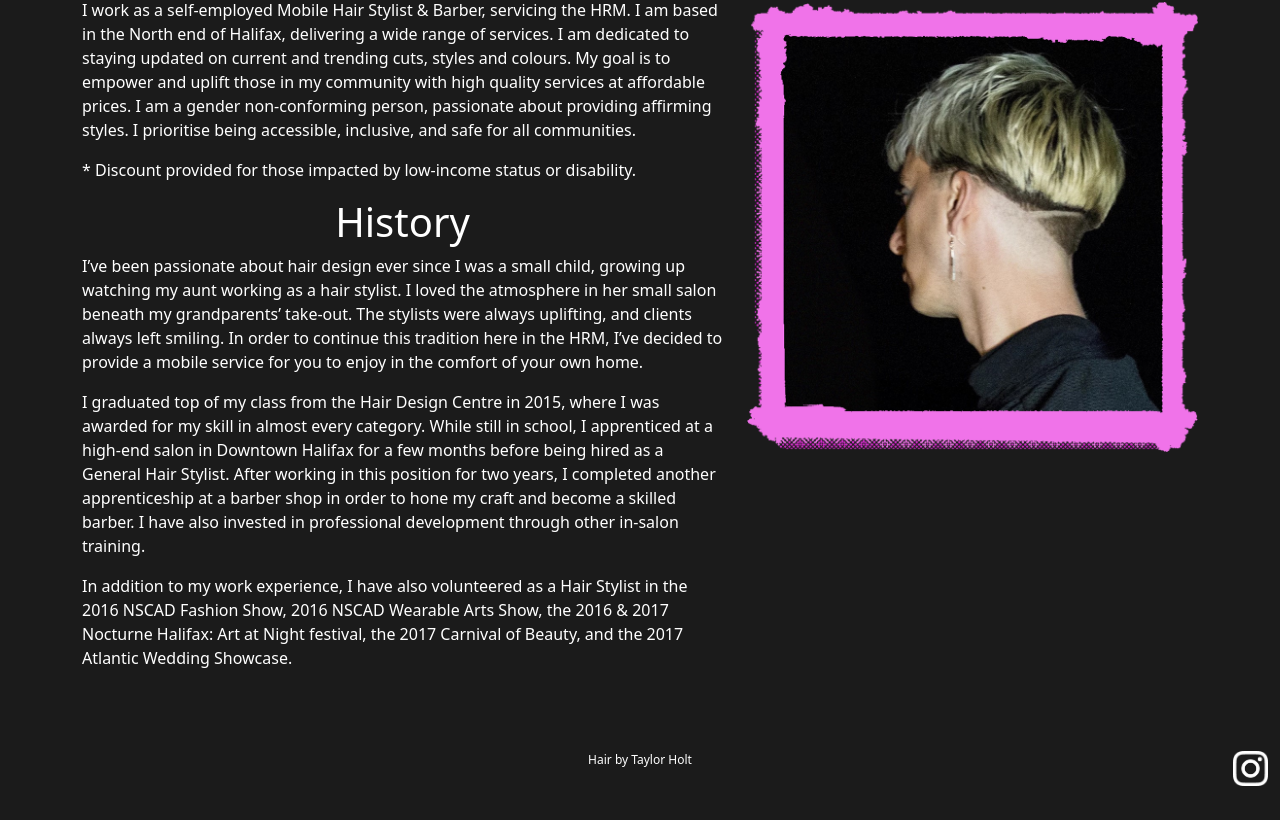
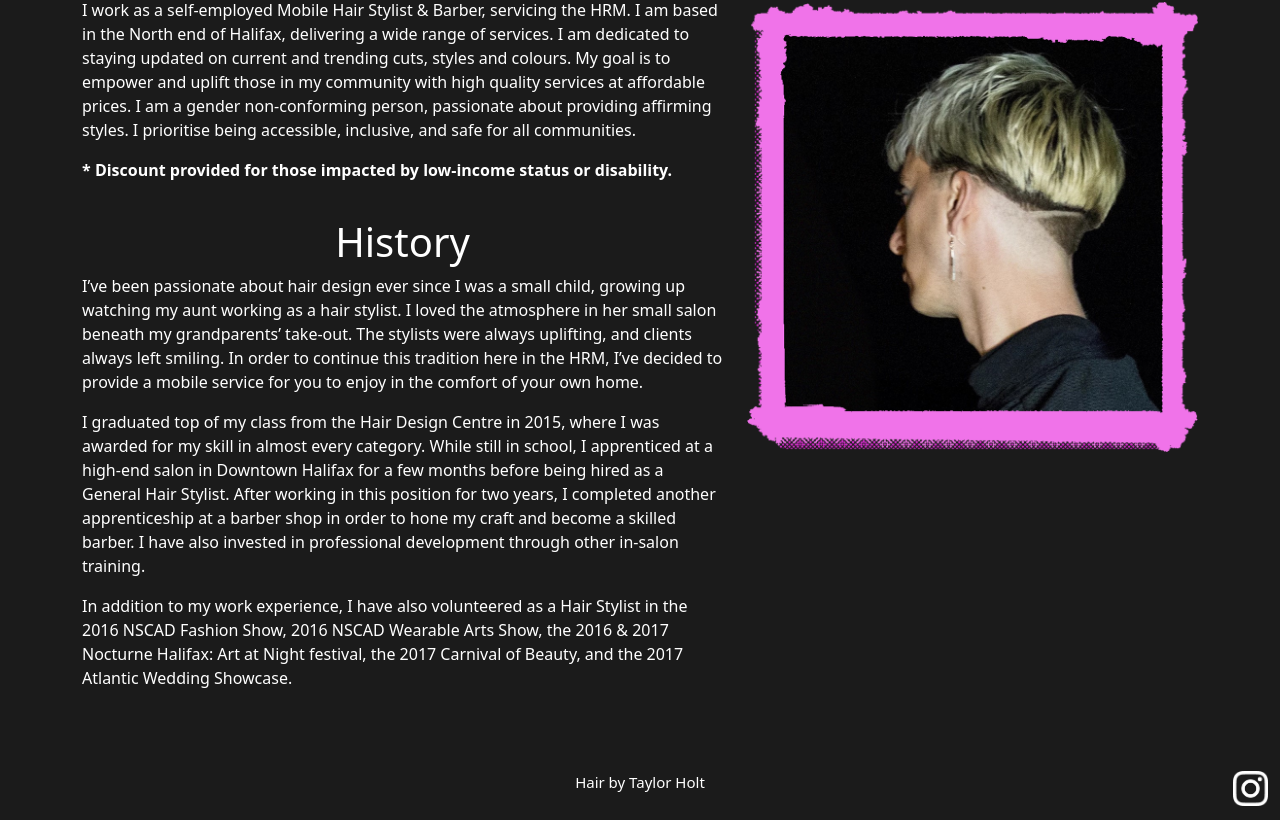
Before and after one commit to nhoxben335/React-hairbyholt, a React (Create React App) app: page /about in a window 1280 px wide. Shown: the part 488-1308 px from the top of the page. Before the commit the page ends 1284 px from the top, so only its background shows below. Built offline with nearby package versions, Linux system fonts and the light colour scheme; a web font is replaced by a local one.

Commit message:
slight style adjustments

```diff
--- a/src/App.js
+++ b/src/App.js
@@ -22,6 +22,9 @@
         <script src="https://cdn.jsdelivr.net/npm/@popperjs/core@2.9.2/dist/umd/popper.min.js" integrity="sha384-IQsoLXl5PILFhosVNubq5LC7Qb9DXgDA9i+tQ8Zj3iwWAwPtgFTxbJ8NT4GN1R8p" crossorigin="anonymous"></script>
         <script src="https://cdn.jsdelivr.net/npm/bootstrap@5.0.1/dist/js/bootstrap.min.js" integrity="sha384-Atwg2Pkwv9vp0ygtn1JAojH0nYbwNJLPhwyoVbhoPwBhjQPR5VtM2+xf0Uwh9KtT" crossorigin="anonymous"></script>
         <link href="https://fonts.googleapis.com/css2?family=UnifrakturMaguntia&display=swap" rel="stylesheet"></link>
+        <link href="https://fonts.googleapis.com/css2?family=Inter:wght@300&display=swap" rel="stylesheet"></link>
+        <link href="https://fonts.googleapis.com/css2?family=Source+Sans+Pro:wght@300&display=swap" rel="stylesheet"></link>
+
         <title>Hair By Holt</title>
       </Helmet>
       <NavBar/>
--- a/src/components/About.js
+++ b/src/components/About.js
@@ -26,7 +26,7 @@
                      inclusive, and safe for all communities.
                   </p>
 
-                  <p>
+                  <p id="discount">
                      * Discount provided for those impacted by low-income status or
                      disability.
                   </p>
--- a/src/css/about.css
+++ b/src/css/about.css
@@ -22,6 +22,10 @@
    padding-bottom: 50px;
  }
 
+ #historytitle {
+    padding-top: 20px;
+ }
+
 #header {
    background-image: url("../images/banner2.jpg");
    background-size: contain;
@@ -36,6 +40,10 @@
    font-size: 72px;
 }
 
+#discount {
+   font-weight: bold;
+}
+
 @media only screen and (max-width: 1000px) {
 
 
--- a/src/css/footer.css
+++ b/src/css/footer.css
@@ -7,7 +7,7 @@
 #footer p {
     text-align: center;
     color: white;
-    font-size: 12px;
+    font-size: 15px;
 }
 
 #footer img {
--- a/src/css/home.css
+++ b/src/css/home.css
@@ -2,11 +2,19 @@
     padding-top: 80px;
     text-align: center;
     color: white;
+
+    /* font-family: 'Inter', sans-serif; */
+}
+
+p {
+    /* font-family: 'Source Sans Pro', sans-serif; */
+    /* font-size: 20px; */
 }
 
 #home {
     background-color: rgb(27, 27, 27);
     padding-bottom: 10px;
+
 }
 
 #section-1 {
```
